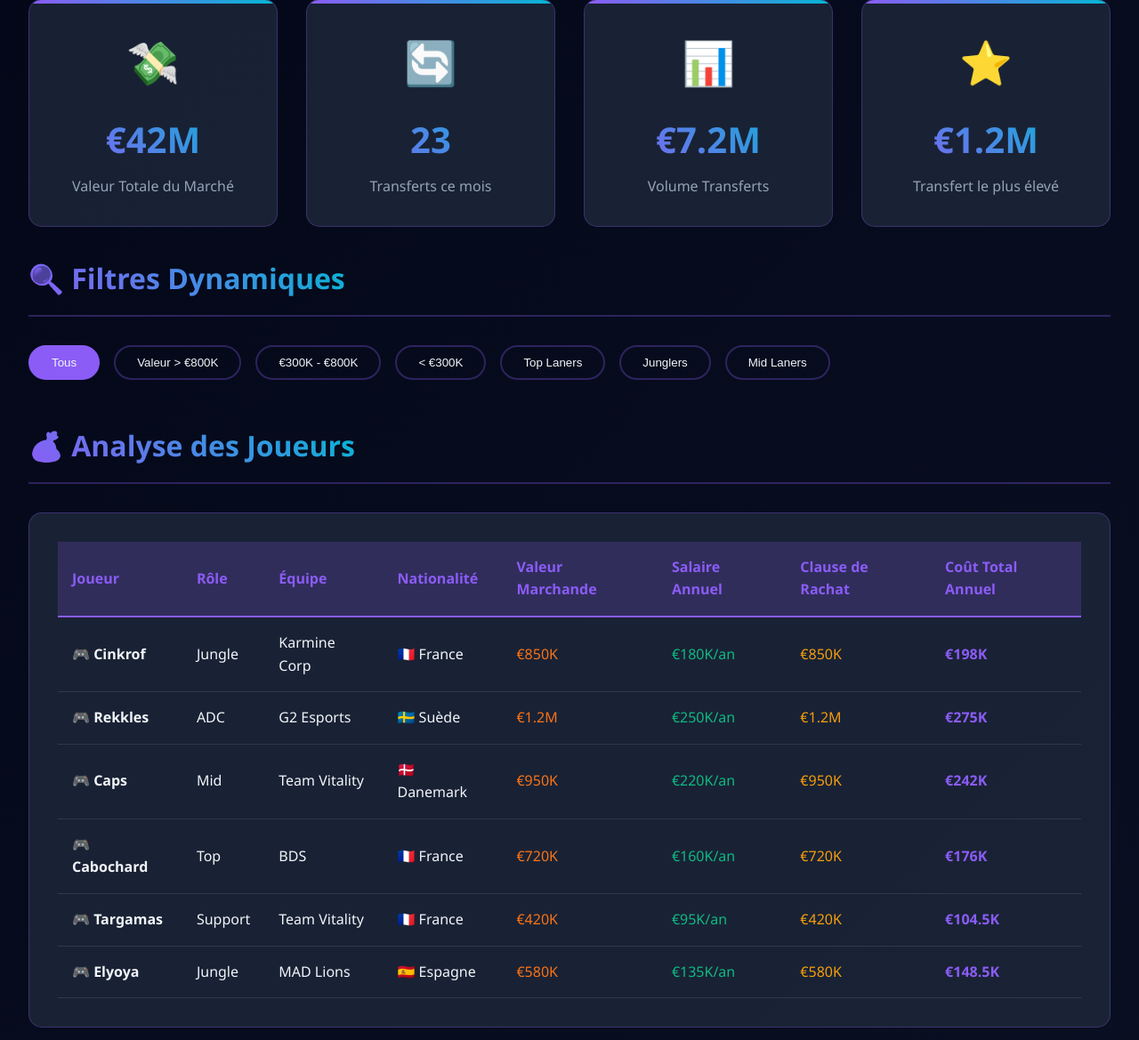
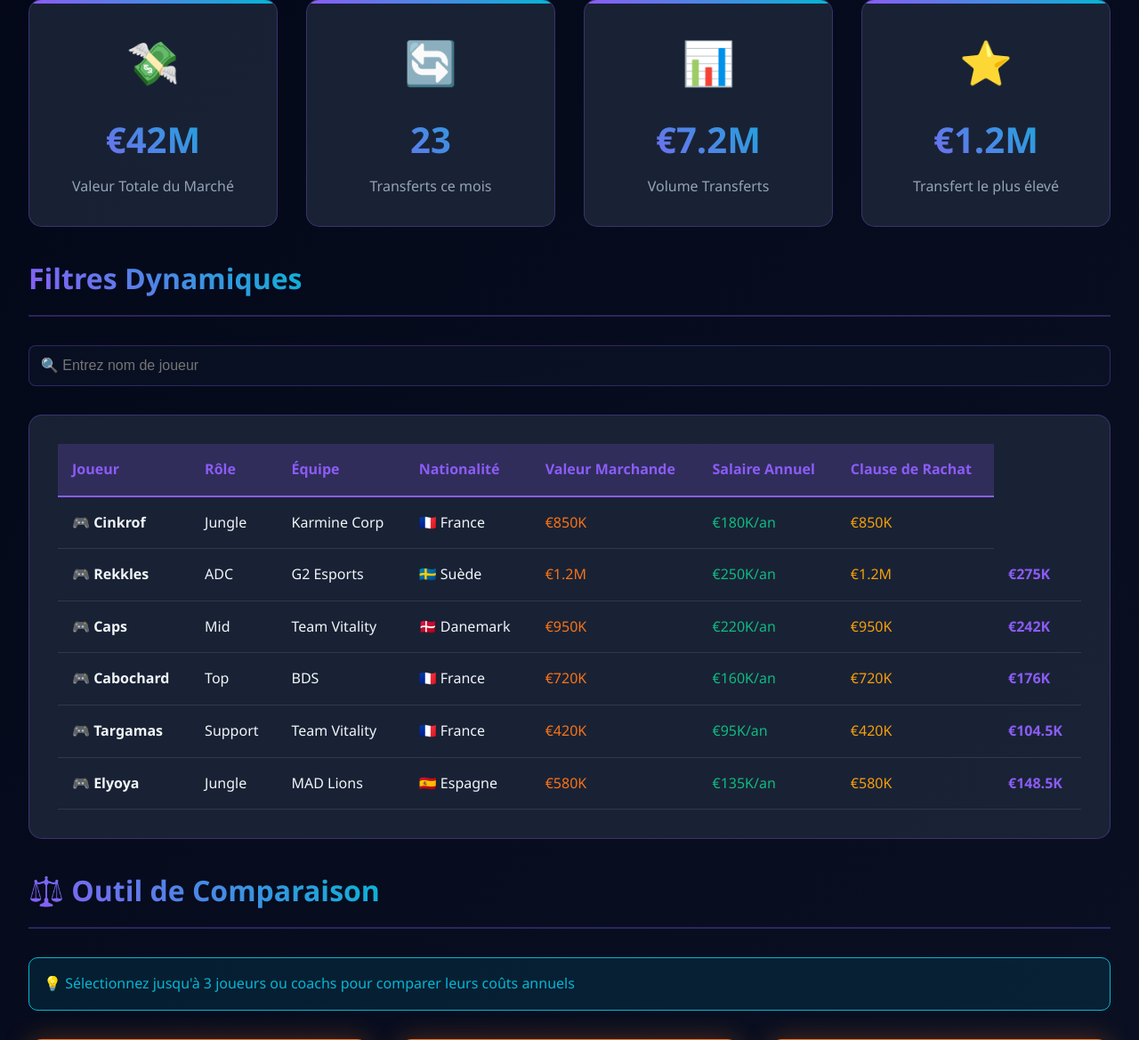
Before and after one commit to YoussefBoualy913/ApexMercato_project, a PHP site: page /views/journaliste_views.php in a window 1280 px wide. Shown: the part 548-1717 px from the top of the page at 89% size. Run offline with PHP 8.4, Linux system fonts and the light colour scheme.

Commit message:
ajouter filtre les joueur en temp reel sans recharger la page

```diff
--- a/views/journaliste_views.php
+++ b/views/journaliste_views.php
@@ -56,21 +56,12 @@
         </div>
 
         <div class="section-header mt-2">
-            <h2>🔍 Filtres Dynamiques</h2>
+            <h2>Filtres Dynamiques</h2>
         </div>
 
-        <div class="filters fade-in">
-            <button class="filter-btn active" data-filter="all">Tous</button>
-            <button class="filter-btn" data-filter="high">Valeur > €800K</button>
-            <button class="filter-btn" data-filter="mid">€300K - €800K</button>
-            <button class="filter-btn" data-filter="low">< €300K</button>
-            <button class="filter-btn" data-filter="top">Top Laners</button>
-            <button class="filter-btn" data-filter="jungle">Junglers</button>
-            <button class="filter-btn" data-filter="mid">Mid Laners</button>
-        </div>
+        <div class="form-group">
 
-        <div class="section-header">
-            <h2>💰 Analyse des Joueurs</h2>
+                    <input type="text" name="filtre_input" id="filtre_input" placeholder="🔍 Entrez nom de joueur" required>
         </div>
 
         <div class="table-container fade-in">
@@ -84,10 +75,9 @@
                         <th>Valeur Marchande</th>
                         <th>Salaire Annuel</th>
                         <th>Clause de Rachat</th>
-                        <th>Coût Total Annuel</th>
                     </tr>
                 </thead>
-                <tbody>
+                <tbody id="listplayersTable">
                     <tr data-value="850000" data-role="jungle">
                         <td style="font-weight: 600;">🎮 Cinkrof</td>
                         <td>Jungle</td>
@@ -96,7 +86,6 @@
                         <td style="color: var(--accent);">€850K</td>
                         <td style="color: var(--success);">€180K/an</td>
                         <td style="color: var(--warning);">€850K</td>
-                        <td><strong style="color: var(--primary);">€198K</strong></td>
                     </tr>
                     <tr data-value="1200000" data-role="adc">
                         <td style="font-weight: 600;">🎮 Rekkles</td>
@@ -425,7 +414,49 @@
     </div>
 
     <script>
+    const filtre_input = document.querySelector('#filtre_input');
+    const listplayersTable = document.querySelector('#listplayersTable');
 
+    filtre_input.addEventListener('input',()=>{
+    const query = filtre_input.value;
+
+
+
+    async function getJoueurs(query) {
+
+             try {
+
+                    const response = await fetch('./Filtre_players.php? query='+encodeURIComponent(query));
+                    const data = await response.json();
+                    return data;
+
+
+             } catch (error) {
+              console.error(error);
+             }
+        }
+
+        async function run(){
+         const joueur = await  getJoueurs(query);
+         console.log(joueur);
+
+        listplayersTable.innerHTML ='';
+        joueur.forEach(element => {
+             listplayersTable.innerHTML+=`
+                <tr data-value="850000" data-role="jungle">
+                        <td style="font-weight: 600;">${element.Nomjoueur}</td>
+                        <td>${element.Rôle}</td>
+                        <td>${element.Nomequipe}</td>
+                        <td>${element.Nationalité}</td>
+                        <td style="color: var(--accent);">€${element.Valeur_Marchande}K</td>
+                        <td style="color: var(--success);">€K${element.Salaire}/an</td>
+                        <td style="color: var(--warning);">€${element.Clause_de_rachat}K</td>
+                    </tr>
+             `
+        });
+    }
+     run();
+    })
     </script>
 </body>
 </html>
```
Also changed, not shown: views/Filtre_players.php (added, +25 -0 lines), 1 other file.
